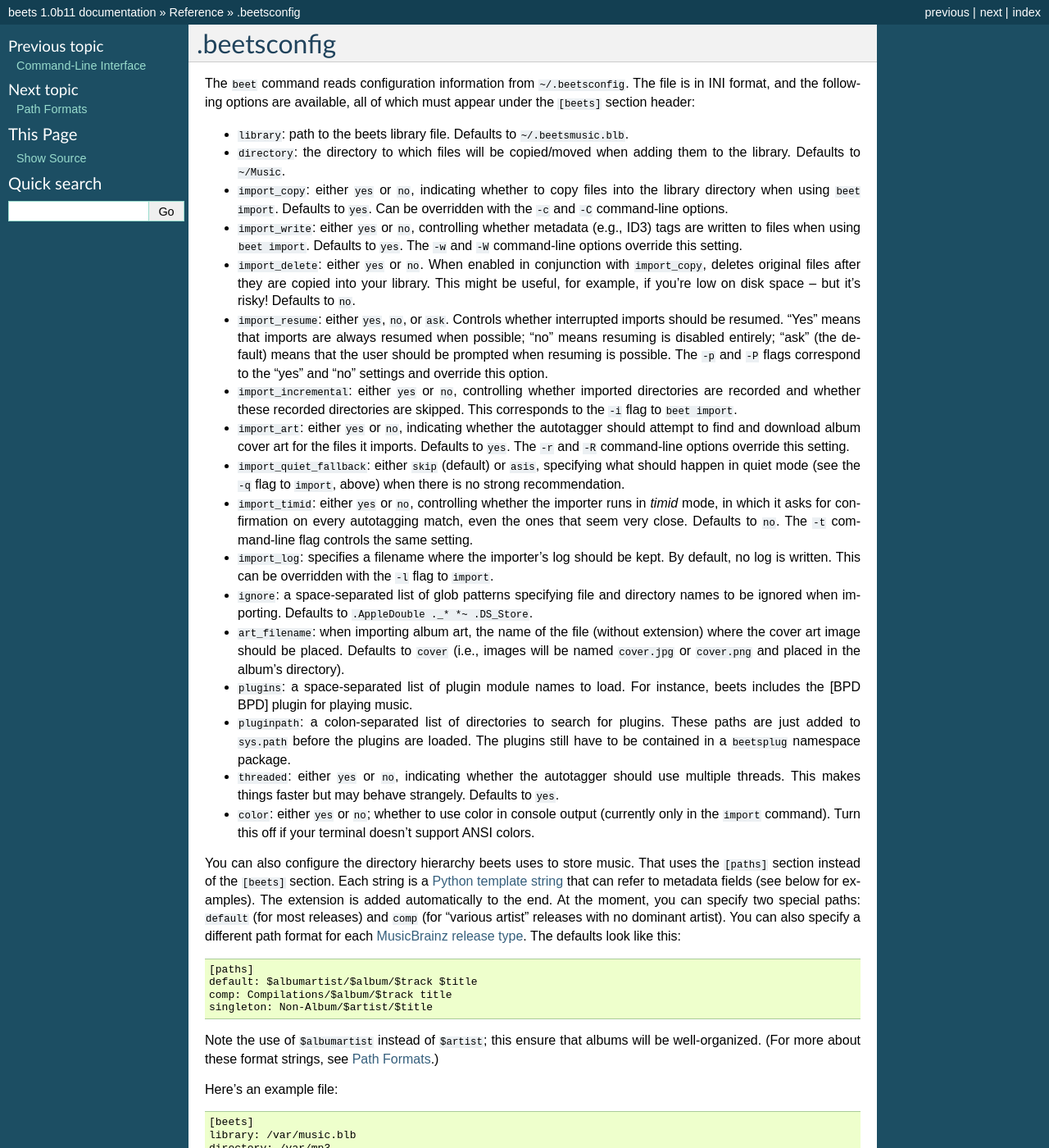
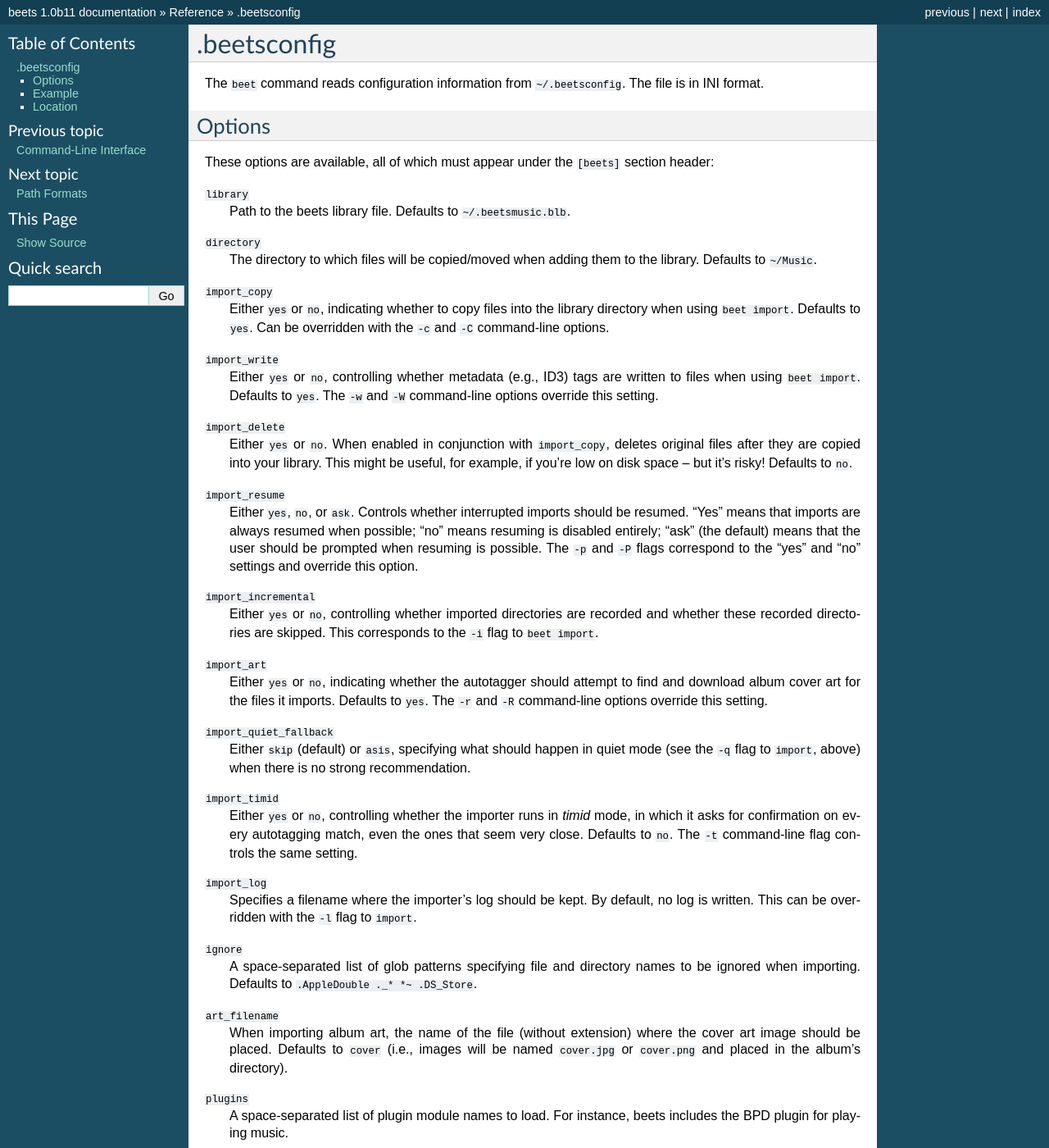
Before and after one commit to google-code-export/beets, a Sphinx documentation site: the page built from docs/reference/config.rst, in a window 1280 px wide and 1400 px high. Shown: the whole window at 82% size. Built offline with Sphinx 7.4.7, drawn with Linux system fonts in a browser that asks for light colours; some of the changed text lies outside the part shown.

Commit message:
manpage-ify the reference docs (#258)

```diff
--- a/docs/conf.py
+++ b/docs/conf.py
@@ -33,7 +33,7 @@
 # -- Options for manual page output --------------------------------------------
 
 man_pages = [
-    ('reference/cli', 'beet', u'beets command-line interface',
+    ('reference/cli', 'beet', u'music tagger and library organizer',
      [AUTHOR], 1),
     ('reference/config', 'beetsconfig', u'beets configuration file',
      [AUTHOR], 5),
--- a/docs/reference/config.rst
+++ b/docs/reference/config.rst
@@ -2,80 +2,99 @@
 ============
 
 The ``beet`` command reads configuration information from ``~/.beetsconfig``.
-The file is in INI format, and the following options are available, all of which
-must appear under the ``[beets]`` section header:
+The file is in INI format.
 
-* ``library``: path to the beets library file. Defaults to
-  ``~/.beetsmusic.blb``.
+Options
+-------
 
-* ``directory``: the directory to which files will be copied/moved when adding
-  them to the library. Defaults to ``~/Music``.
+These options are available, all of which must appear under the ``[beets]``
+section header:
 
-* ``import_copy``: either ``yes`` or ``no``, indicating whether to copy files
-  into the library directory when using ``beet import``. Defaults to ``yes``.
-  Can be overridden with the ``-c`` and ``-C`` command-line options.
+``library``
+    Path to the beets library file. Defaults to ``~/.beetsmusic.blb``.
 
-* ``import_write``: either ``yes`` or ``no``, controlling whether metadata
-  (e.g., ID3) tags are written to files when using ``beet import``. Defaults to
-  ``yes``. The ``-w`` and ``-W`` command-line options override this setting.
+``directory``
+    The directory to which files will be copied/moved when adding them to the
+    library. Defaults to ``~/Music``.
 
-* ``import_delete``: either ``yes`` or ``no``. When enabled in conjunction with
-  ``import_copy``, deletes original files after they are copied into your
-  library. This might be useful, for example, if you're low on disk space -- but
-  it's risky! Defaults to ``no``.
+``import_copy``
+    Either ``yes`` or ``no``, indicating whether to copy files into the library
+    directory when using ``beet import``. Defaults to ``yes``.  Can be
+    overridden with the ``-c`` and ``-C`` command-line options.
 
-* ``import_resume``: either ``yes``, ``no``, or ``ask``. Controls whether
-  interrupted imports should be resumed. "Yes" means that imports are always
-  resumed when possible; "no" means resuming is disabled entirely; "ask" (the
-  default) means that the user should be prompted when resuming is possible. The
-  ``-p`` and ``-P`` flags correspond to the "yes" and "no" settings and override
-  this option.
+``import_write``
+    Either ``yes`` or ``no``, controlling whether metadata (e.g., ID3) tags are
+    written to files when using ``beet import``. Defaults to ``yes``. The ``-w``
+    and ``-W`` command-line options override this setting.
 
-* ``import_incremental``: either ``yes`` or ``no``, controlling whether imported
-  directories are recorded and whether these recorded directories are skipped.
-  This corresponds to the ``-i`` flag to ``beet import``.
+``import_delete``
+    Either ``yes`` or ``no``. When enabled in conjunction with ``import_copy``,
+    deletes original files after they are copied into your library. This might
+    be useful, for example, if you're low on disk space -- but it's risky!
+    Defaults to ``no``.
 
-* ``import_art``: either ``yes`` or ``no``, indicating whether the autotagger
-  should attempt to find and download album cover art for the files it imports.
-  Defaults to ``yes``. The ``-r`` and ``-R`` command-line options override this
-  setting.
+``import_resume``
+    Either ``yes``, ``no``, or ``ask``. Controls whether interrupted imports
+    should be resumed. "Yes" means that imports are always resumed when
+    possible; "no" means resuming is disabled entirely; "ask" (the default)
+    means that the user should be prompted when resuming is possible. The ``-p``
+    and ``-P`` flags correspond to the "yes" and "no" settings and override this
+    option.
 
-* ``import_quiet_fallback``: either ``skip`` (default) or ``asis``, specifying
-  what should happen in quiet mode (see the ``-q`` flag to ``import``, above)
-  when there is no strong recommendation.
+``import_incremental``
+    Either ``yes`` or ``no``, controlling whether imported directories are
+    recorded and whether these recorded directories are skipped.  This
+    corresponds to the ``-i`` flag to ``beet import``.
 
-* ``import_timid``: either ``yes`` or ``no``, controlling whether the importer
-  runs in *timid* mode, in which it asks for confirmation on every autotagging
-  match, even the ones that seem very close. Defaults to ``no``. The ``-t``
-  command-line flag controls the same setting.
+``import_art``
+    Either ``yes`` or ``no``, indicating whether the autotagger should attempt
+    to find and download album cover art for the files it imports.  Defaults to
+    ``yes``. The ``-r`` and ``-R`` command-line options override this setting.
 
-* ``import_log``: specifies a filename where the importer's log should be kept.
-  By default, no log is written. This can be overridden with the ``-l`` flag to
-  ``import``.
+``import_quiet_fallback``
+    Either ``skip`` (default) or ``asis``, specifying what should happen in
+    quiet mode (see the ``-q`` flag to ``import``, above) when there is no
+    strong recommendation.
 
-* ``ignore``: a space-separated list of glob patterns specifying file and
-  directory names to be ignored when importing. Defaults to
-  ``.AppleDouble ._* *~ .DS_Store``.
+``import_timid``
+    Either ``yes`` or ``no``, controlling whether the importer runs in *timid*
+    mode, in which it asks for confirmation on every autotagging match, even the
+    ones that seem very close. Defaults to ``no``. The ``-t`` command-line flag
+    controls the same setting.
 
-* ``art_filename``: when importing album art, the name of the file (without
-  extension) where the cover art image should be placed. Defaults to ``cover``
-  (i.e., images will be named ``cover.jpg`` or ``cover.png`` and placed in the
-  album's directory).
+``import_log``
+    Specifies a filename where the importer's log should be kept.  By default,
+    no log is written. This can be overridden with the ``-l`` flag to
+    ``import``.
 
-* ``plugins``: a space-separated list of plugin module names to load. For
-  instance, beets includes the [BPD BPD] plugin for playing music.
+``ignore``
+    A space-separated list of glob patterns specifying file and directory names
+    to be ignored when importing. Defaults to ``.AppleDouble ._* *~ .DS_Store``.
 
-* ``pluginpath``: a colon-separated list of directories to search for plugins.
-  These paths are just added to ``sys.path`` before the plugins are loaded. The
-  plugins still have to be contained in a ``beetsplug`` namespace package.
+``art_filename``
+    When importing album art, the name of the file (without extension) where the
+    cover art image should be placed. Defaults to ``cover`` (i.e., images will
+    be named ``cover.jpg`` or ``cover.png`` and placed in the album's
+    directory).
 
-* ``threaded``: either ``yes`` or ``no``, indicating whether the autotagger
-  should use multiple threads. This makes things faster but may behave
-  strangely. Defaults to ``yes``.
+``plugins``
+    A space-separated list of plugin module names to load. For instance, beets
+    includes the BPD plugin for playing music.
 
-* ``color``: either ``yes`` or ``no``; whether to use color in console output
-  (currently only in the ``import`` command). Turn this off if your terminal
-  doesn't support ANSI colors.
+``pluginpath``
+    A colon-separated list of directories to search for plugins.  These paths
+    are just added to ``sys.path`` before the plugins are loaded. The plugins
+    still have to be contained in a ``beetsplug`` namespace package.
+
+``threaded``
+    Either ``yes`` or ``no``, indicating whether the autotagger should use
+    multiple threads. This makes things faster but may behave strangely.
+    Defaults to ``yes``.
+
+``color``
+    Either ``yes`` or ``no``; whether to use color in console output (currently
+    only in the ``import`` command). Turn this off if your terminal doesn't
+    support ANSI colors.
 
 You can also configure the directory hierarchy beets uses to store music. That
 uses the ``[paths]`` section instead of the ``[beets]`` section. Each string is
@@ -99,6 +118,9 @@
     http://docs.python.org/library/string.html#template-strings
 .. _MusicBrainz release type:
     http://wiki.musicbrainz.org/ReleaseType
+
+Example
+-------
 
 Here's an example file::
 
@@ -134,6 +156,18 @@
 (That ``[bpd]`` section configures the optional :doc:`BPD </plugins/bpd>`
 plugin.)
 
-If you want to store your ``.beetsconfig`` file somewhere else for whatever
-reason, you can specify its path by setting the ``BEETSCONFIG`` environment
-variable.
+Location
+--------
+
+The configuration file is typically located at ``$HOME/.beetsconfig``. If you
+want to store your ``.beetsconfig`` file somewhere else for whatever reason, you
+can specify its path by setting the ``BEETSCONFIG`` environment variable.
+
+.. only:: man
+
+    See Also
+    --------
+
+    ``http://beets.readthedocs.org/``
+
+    :manpage:`beet(1)`
```
Also changed, not shown: docs/reference/cli.rst (+60 -35 lines).
